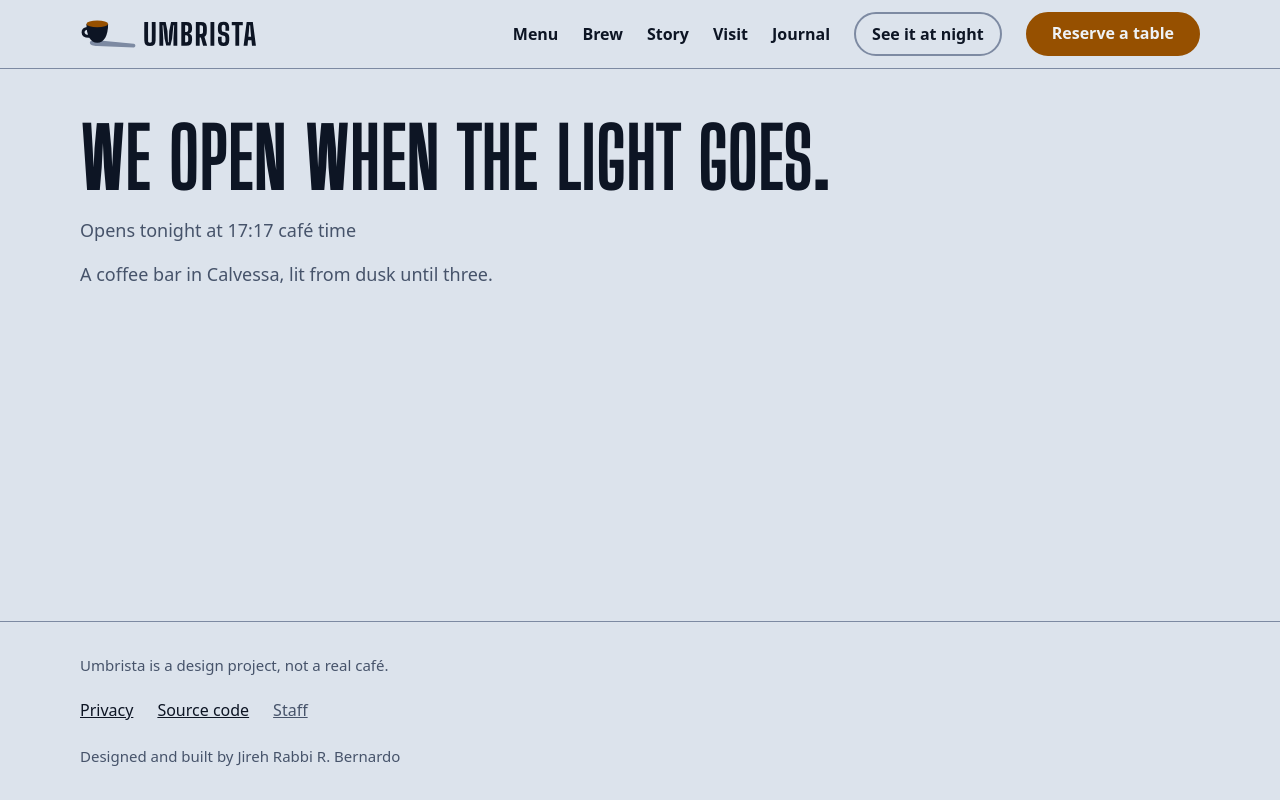
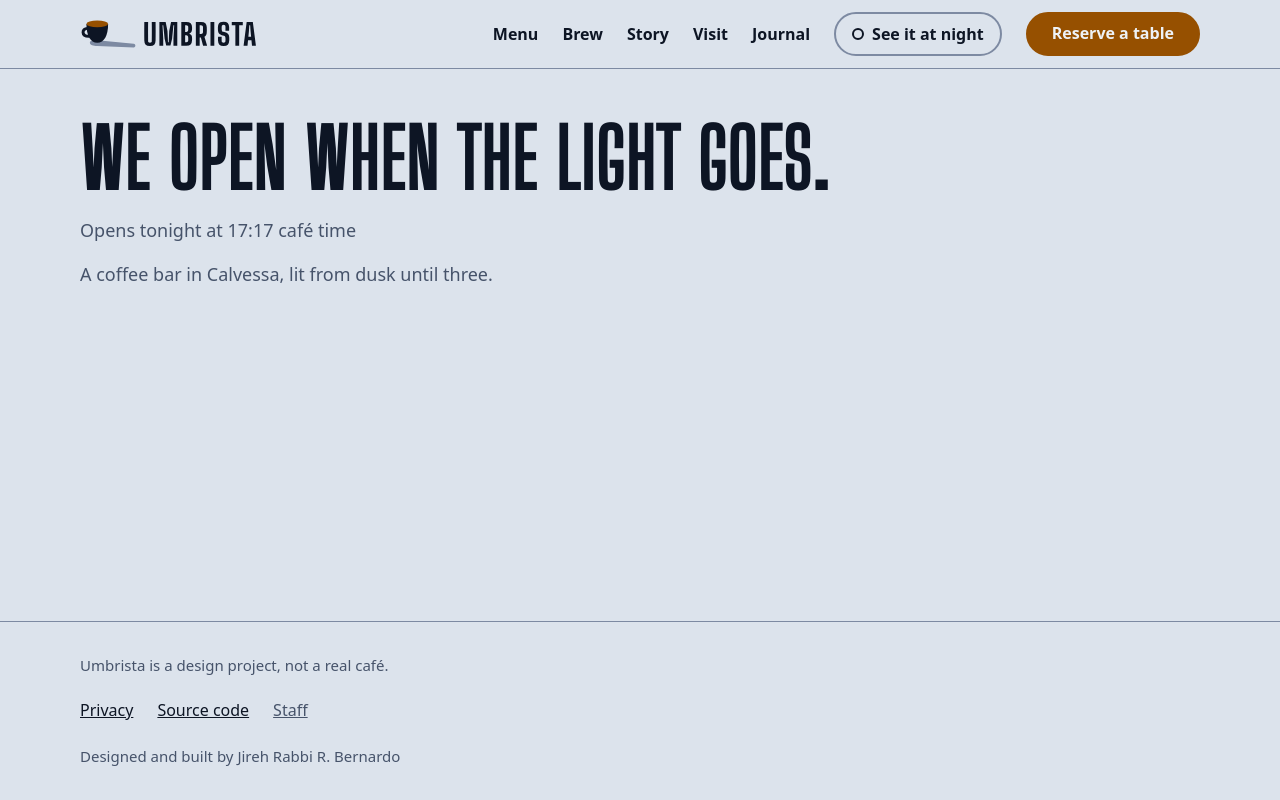
Before and after one commit to rehrabbi/umbrista, a React (Vite) app: page / in a window 1280 px wide. Built offline with nearby package versions, Linux system fonts and the light colour scheme; a web font is replaced by a local one.

Commit message:
fix: show the night switch's state without relying on colour
- Add a filled indicator dot, a signal-filled background and a data-state attribute when pressed
- Keep the focus ring visible in both states
- Test that the state is carried by the attribute and the indicator

```diff
--- a/src/ui/NightSwitch.css
+++ b/src/ui/NightSwitch.css
@@ -1,4 +1,7 @@
 .night-switch {
+  display: inline-flex;
+  align-items: center;
+  gap: var(--space-2);
   min-height: 2.75rem;
   padding: 0 var(--space-4);
   border: 2px solid var(--color-shadow);
@@ -9,11 +12,29 @@
   cursor: pointer;
 }
 
-.night-switch[aria-pressed='true'] {
-  border-color: var(--color-signal);
+/* The indicator: an empty ring when off, a filled dot when on, so the state never rests on colour. */
+.night-switch-dot {
+  box-sizing: border-box;
+  width: 0.75rem;
+  height: 0.75rem;
+  border: 2px solid currentColor;
+  border-radius: 50%;
+  background: transparent;
 }
 
+/* On: a filled signal background with its own label colour, and a filled dot. */
+.night-switch[data-state='on'] {
+  border-color: var(--color-signal);
+  background: var(--color-signal);
+  color: var(--color-on-signal);
+}
+
+.night-switch[data-state='on'] .night-switch-dot {
+  background: currentColor;
+}
+
+/* The ring sits outside the border; on a filled signal button it needs a contrasting colour too. */
 .night-switch:focus-visible {
-  outline: 3px solid var(--color-signal);
+  outline: 3px solid var(--color-text);
   outline-offset: 3px;
 }
--- a/src/ui/NightSwitch.tsx
+++ b/src/ui/NightSwitch.tsx
@@ -10,8 +10,10 @@ export function NightSwitch() {
       type="button"
       className="night-switch"
       aria-pressed={pressed}
+      data-state={pressed ? 'on' : 'off'}
       onClick={() => setOverride(pressed ? null : 'night')}
     >
+      <span className="night-switch-dot" aria-hidden="true" />
       See it at night
     </button>
   )
```
Also changed, not shown: 1 other file (tests, documents, lock files or other folders).
